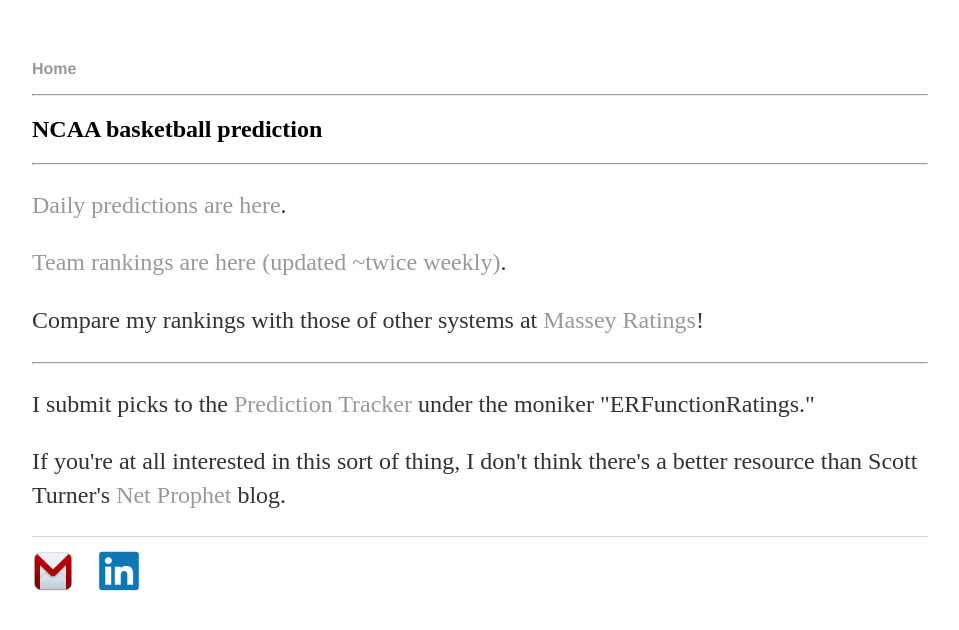
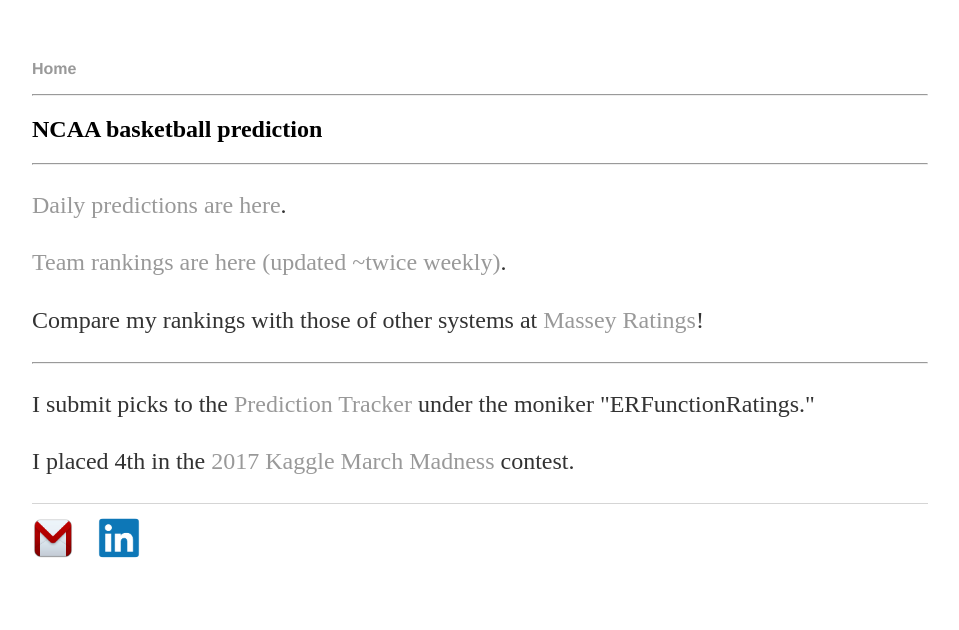
Before and after one commit to erikrforseth/erikrforseth.github.io, a Jekyll site: the page built from index.html, in a window 1280 px wide. Shown: the top 630 px of the page, without its empty margins (160-1119 px from the left). Built offline with Jekyll 4.4.1, drawn with Linux system fonts in a browser that asks for light colours.

Commit message:
update to mention kaggle

```diff
--- a/index.html
+++ b/index.html
@@ -14,5 +14,5 @@ title: Erik Forseth
   <hr>
 
   <p>I submit picks to the <a href="http://www.thepredictiontracker.com/basketball.php">Prediction Tracker</a> under the moniker "ERFunctionRatings."
-  <p>If you're at all interested in this sort of thing, I don't think there's a better resource than Scott Turner's <a href = "http://netprophetblog.blogspot.com/">Net Prophet</a> blog.</p>
+  <p>I placed 4th in the <a href="https://www.kaggle.com/c/march-machine-learning-mania-2017">2017 Kaggle March Madness</a> contest.</p>
 </div><!-- /.blurb -->
```
